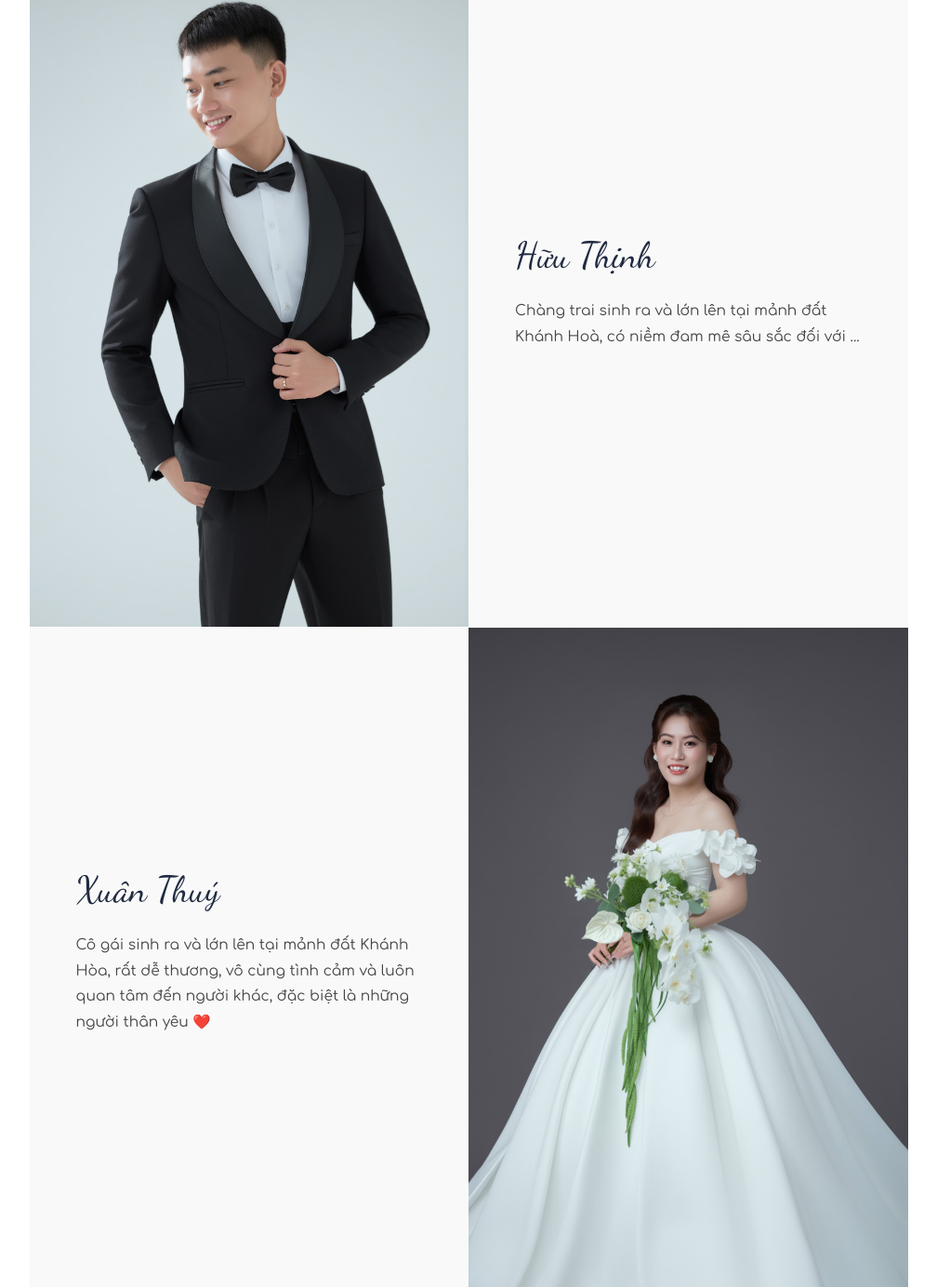
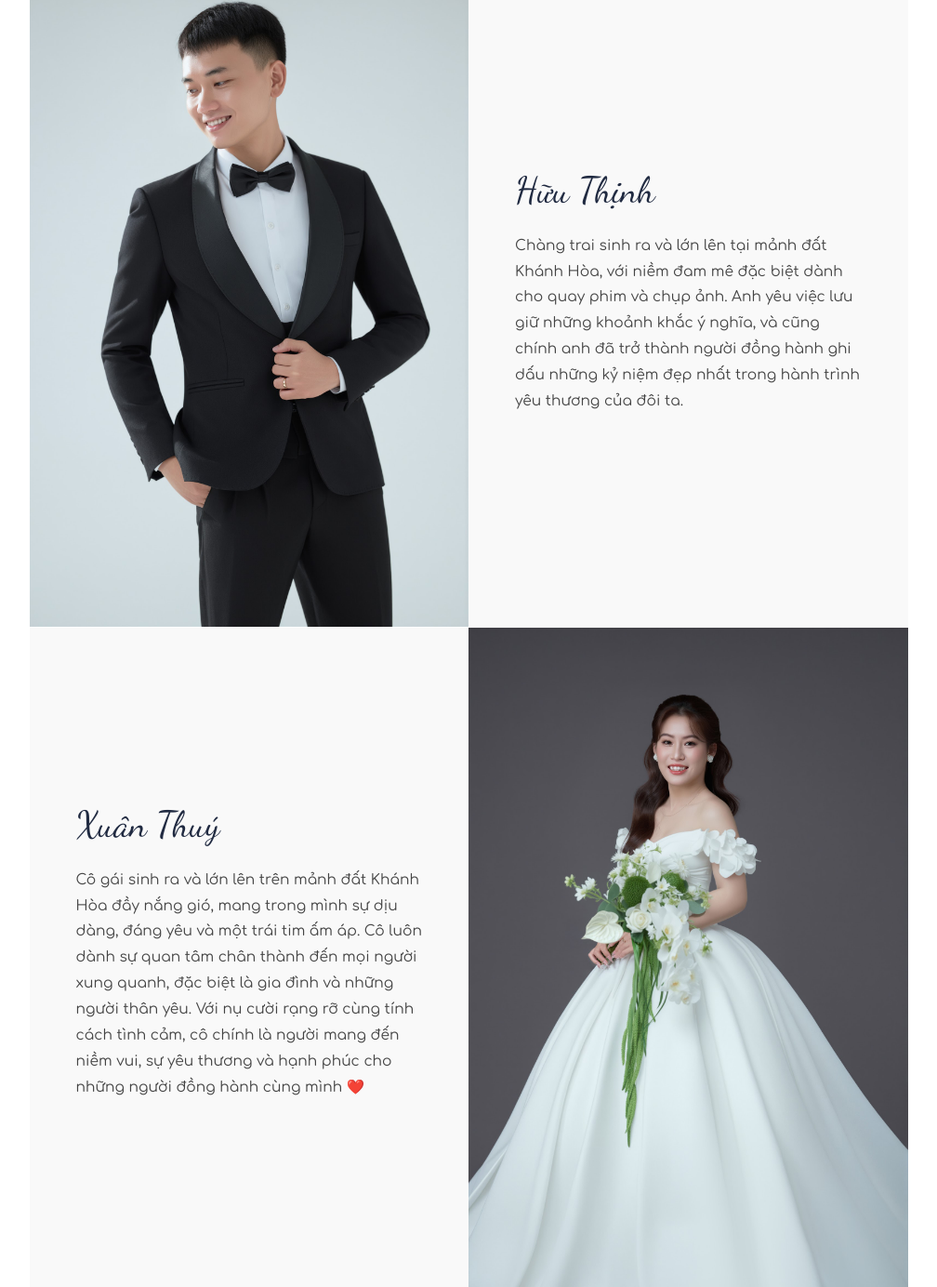
Before and after one commit to nhthinhh/huuthinh-xuanthuy.iwedding, a plain HTML site: page index.html in a window 1280 px wide. Shown: the part 1934-3318 px from the top of the page at 93% size, without its empty margins (136-1144 px from the left). Drawn offline with Linux system fonts and the light colour scheme; no server answers.

Commit message:
Cập nhập tiểu sử Cô dâu & Chú rể và Slide Wedding

```diff
--- a/index.html
+++ b/index.html
@@ -265,8 +265,11 @@
                     <div class="inner">
                       <h2>Hữu Thịnh</h2>
                       <p>
-                        Chàng trai sinh ra và lớn lên tại mảnh đất Khánh Hoà, có
-                        niềm đam mê sâu sắc đối với ...
+                        Chàng trai sinh ra và lớn lên tại mảnh đất Khánh Hòa,
+                        với niềm đam mê đặc biệt dành cho quay phim và chụp ảnh.
+                        Anh yêu việc lưu giữ những khoảnh khắc ý nghĩa, và cũng
+                        chính anh đã trở thành người đồng hành ghi dấu những kỷ
+                        niệm đẹp nhất trong hành trình yêu thương của đôi ta.
                       </p>
                       <ul class="social-links"></ul>
                     </div>
@@ -277,9 +280,13 @@
                     <div class="inner">
                       <h2>Xuân Thuý</h2>
                       <p>
-                        Cô gái sinh ra và lớn lên tại mảnh đất Khánh Hòa, rất dễ
-                        thương, vô cùng tình cảm và luôn quan tâm đến người
-                        khác, đặc biệt là những người thân yêu ❤️
+                        Cô gái sinh ra và lớn lên trên mảnh đất Khánh Hòa đầy
+                        nắng gió, mang trong mình sự dịu dàng, đáng yêu và một
+                        trái tim ấm áp. Cô luôn dành sự quan tâm chân thành đến
+                        mọi người xung quanh, đặc biệt là gia đình và những
+                        người thân yêu. Với nụ cười rạng rỡ cùng tính cách tình
+                        cảm, cô chính là người mang đến niềm vui, sự yêu thương
+                        và hạnh phúc cho những người đồng hành cùng mình ❤️
                       </p>
                       <ul class="social-links"></ul>
                     </div>
@@ -339,7 +346,7 @@
 
           <div class="video-btn">
             <a
-              href="https://www.youtube.com/embed/PTmWmWCr51U?si=kggz1ZtsxHRVIzZE"
+              href="https://www.youtube.com/embed/K0ZwSWDZf2Y?si=vij7rfH3bYlLizo6"
               class="video-play-btn"
               data-type="iframe"
               ><i class="ti-control-play"></i
```
